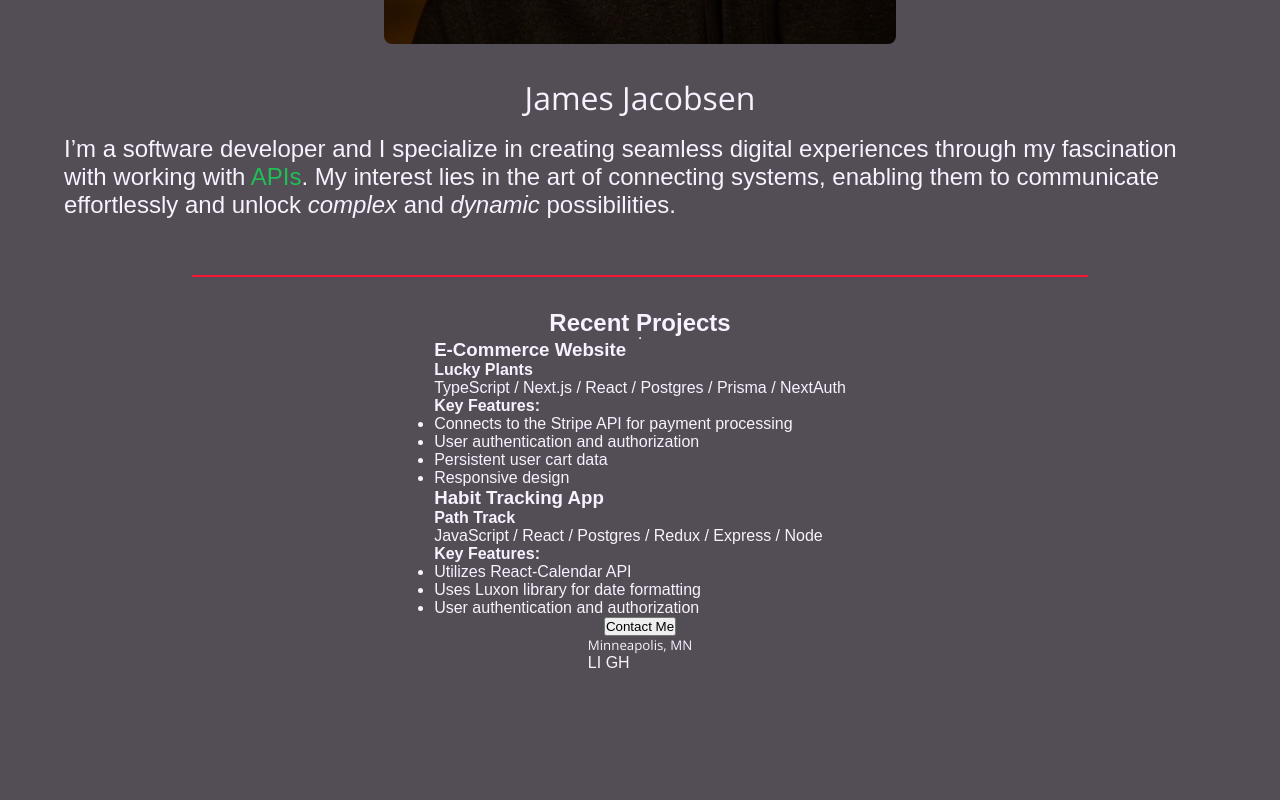
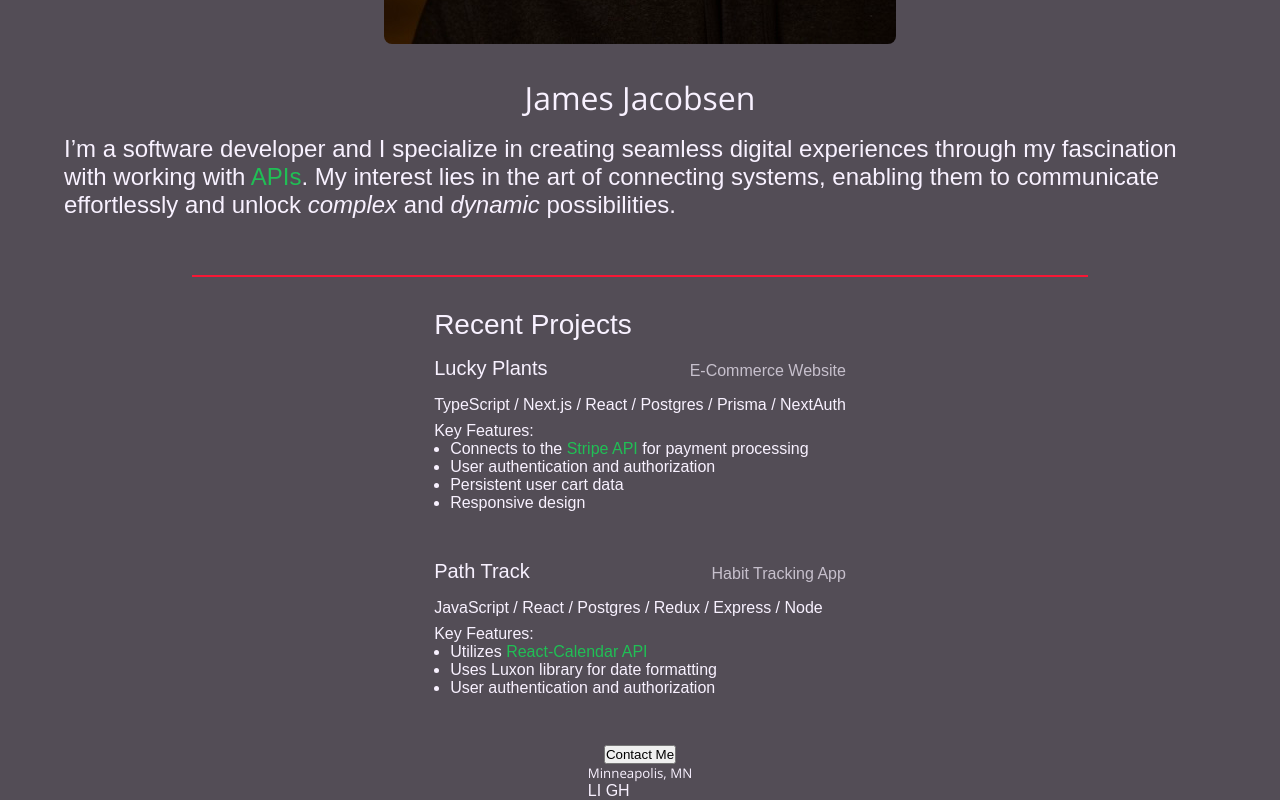
Before and after one commit to cplson/myPortfolio, a plain HTML site: page index.html in a window 1280 px wide. Shown: the part 683-1483 px from the top of the page. Before the commit the page ends 1355 px from the top, so only its background shows below. Drawn offline with nearby package versions, Linux system fonts and the light colour scheme; a web font is replaced by a local one.

Commit message:
finished styling projects section

```diff
--- a/index.html
+++ b/index.html
@@ -42,13 +42,14 @@
       </div>
       <hr id="divider" />
       <!-- PROJECTS -->
-      <h2>Recent Projects</h2>
-      <hr />
+
       <div id="project-section-wrapper">
+        <h2>Recent Projects</h2>
+        <hr id="project-divider" />
         <div class="project-wrapper">
           <div class="project-name-wrapper">
-            <h3>E-Commerce Website</h3>
-            <h4>Lucky Plants</h4>
+            <h3>Lucky Plants</h3>
+            <h4 class="descripter">E-Commerce Website</h4>
           </div>
           <div class="project-details-wrapper">
             <p class="stack">
@@ -57,20 +58,23 @@
             <div class="feature-list">
               <h4>Key Features:</h4>
               <ul>
-                <li>Connects to the Stripe API for payment processing</li>
-                <li>User authentication and authorization</li>
-                <li>Persistent user cart data</li>
-                <li>Responsive design</li>
+                <li class="feature">
+                  Connects to the
+                  <span class="highlight-text">Stripe API</span> for payment
+                  processing
+                </li>
+                <li class="feature">User authentication and authorization</li>
+                <li class="feature">Persistent user cart data</li>
+                <li class="feature">Responsive design</li>
               </ul>
             </div>
           </div>
-          <div class="project-details"></div>
         </div>
 
         <div class="project-wrapper">
           <div class="project-name-wrapper">
-            <h3>Habit Tracking App</h3>
-            <h4>Path Track</h4>
+            <h3>Path Track</h3>
+            <h4 class="descripter">Habit Tracking App</h4>
           </div>
           <div class="project-details-wrapper">
             <p class="stack">
@@ -79,13 +83,15 @@
             <div class="feature-list">
               <h4>Key Features:</h4>
               <ul>
-                <li>Utilizes React-Calendar API</li>
-                <li>Uses Luxon library for date formatting</li>
-                <li>User authentication and authorization</li>
+                <li class="feature">
+                  Utilizes
+                  <span class="highlight-text">React-Calendar API</span>
+                </li>
+                <li class="feature">Uses Luxon library for date formatting</li>
+                <li class="feature">User authentication and authorization</li>
               </ul>
             </div>
           </div>
-          <div class="project-details"></div>
         </div>
       </div>
 
--- a/styles.css
+++ b/styles.css
@@ -30,11 +30,22 @@ h5 {
 }
 
 #nav-wrapper,
+#intro,
+#project-section-wrapper,
+.project-name-wrapper {
+  display: flex;
+}
+
+#nav-wrapper,
+#intro,
+#project-section-wrapper {
+  flex-direction: column;
+  max-width: 90%;
+}
+
+#nav-wrapper,
 #intro {
-  display: flex;
-  flex-direction: column;
   align-items: center;
-  max-width: 90%;
 }
 
 #intro {
@@ -69,3 +80,48 @@ img {
   background-color: #f71735;
   border: none;
 }
+
+h2 {
+  font-weight: 400;
+  margin-bottom: 16px;
+  font-size: 28px;
+}
+
+#project-divider {
+  display: none;
+}
+
+.project-wrapper {
+  width: 100%;
+  margin-bottom: 48px;
+  /* background-color: #000; */
+}
+.project-name-wrapper {
+  width: 100%;
+  /* background-color: #f71735; */
+  align-items: end;
+  justify-content: space-between;
+  margin-bottom: 16px;
+}
+
+h3,
+h4 {
+  /* background-color: #20bf55; */
+  font-weight: 400;
+}
+
+.stack {
+  margin-bottom: 8px;
+}
+
+h3 {
+  font-size: 20px;
+}
+
+.descripter {
+  color: rgba(248, 241, 255, 0.7);
+}
+
+.feature {
+  margin-left: 16px;
+}
```
